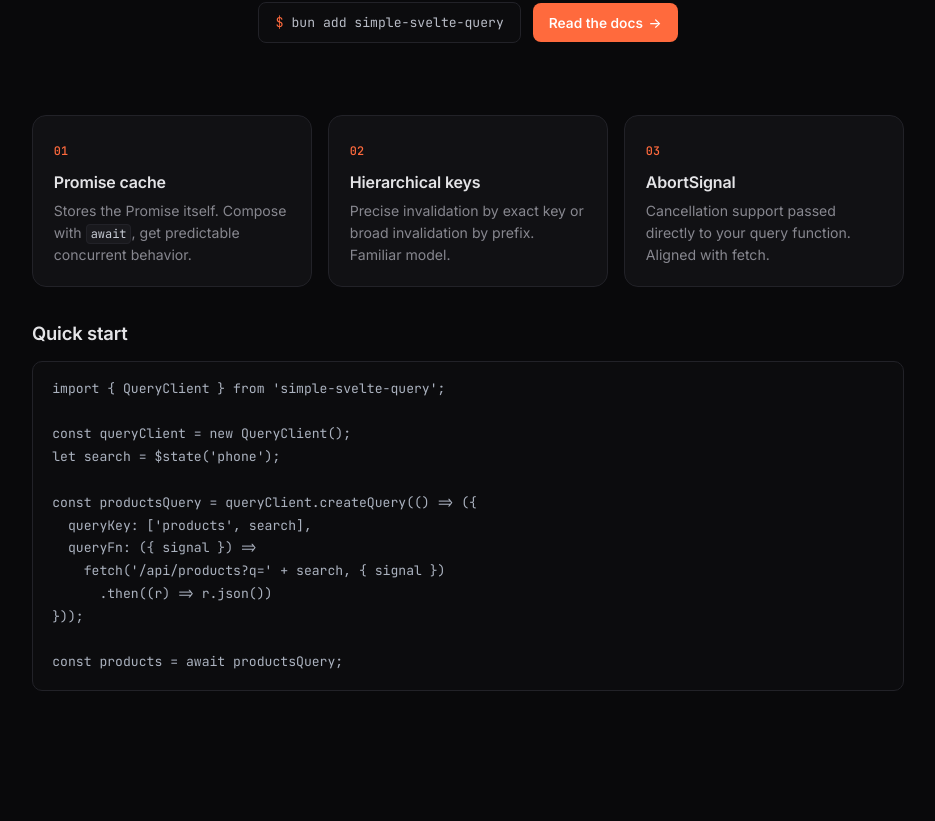
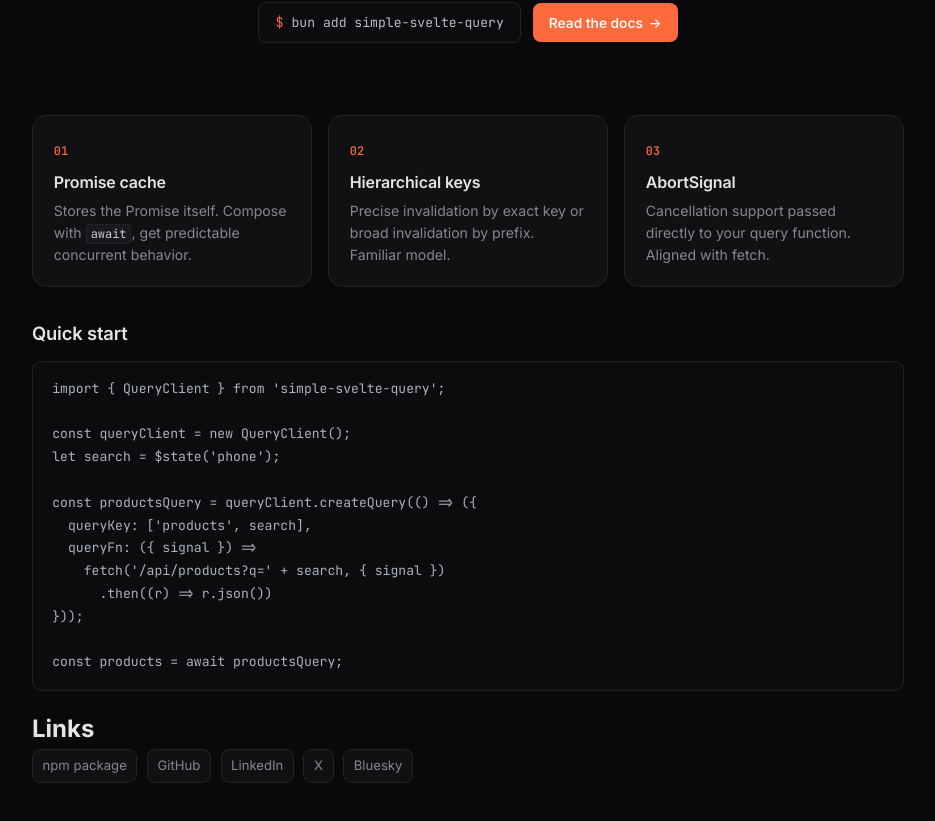
Before and after one commit to Thiagolino8/simple-svelte-query, a SvelteKit app: page / in a window 1280 px wide. Shown: the part 373-1194 px from the top of the page, without its empty margins (172-1107 px from the left). Before the commit the page ends 1144 px from the top, so only its background shows below. Built offline with nearby package versions, Linux system fonts and the light colour scheme.

Commit message:
Add links section to README and Svelte component; update package.json with additional links

```diff
--- a/src/routes/+page.svelte
+++ b/src/routes/+page.svelte
@@ -63,6 +63,25 @@
 <section class="example-section">
 	<h2>Quick start</h2>
 	<pre><code>{quickExample}</code></pre>
+</section>
+
+<section class="links-section">
+	<h2>Links</h2>
+	<div class="links-grid">
+		<a href="https://www.npmjs.com/package/simple-svelte-query" target="_blank" rel="noreferrer"
+			>npm package</a
+		>
+		<a href="https://github.com/thiagolino8" target="_blank" rel="noreferrer">GitHub</a>
+		<a
+			href="https://www.linkedin.com/in/thiago-lino-gomes-5812581bb"
+			target="_blank"
+			rel="noreferrer">LinkedIn</a
+		>
+		<a href="https://x.com/Thiagolinog" target="_blank" rel="noreferrer">X</a>
+		<a href="https://bsky.app/profile/thiagolino8.bsky.social" target="_blank" rel="noreferrer"
+			>Bluesky</a
+		>
+	</div>
 </section>
 
 <style>
@@ -252,6 +271,35 @@
 		letter-spacing: -0.01em;
 	}
 
+	.links-section {
+		margin-top: 1.2rem;
+	}
+
+	.links-grid {
+		display: flex;
+		flex-wrap: wrap;
+		gap: 0.6rem;
+	}
+
+	.links-grid a {
+		display: inline-flex;
+		text-decoration: none;
+		padding: 0.35rem 0.6rem;
+		border-radius: 8px;
+		border: 1px solid var(--border);
+		background: var(--surface);
+		color: var(--text-2);
+		font-size: 0.82rem;
+		transition:
+			border-color 150ms,
+			color 150ms;
+	}
+
+	.links-grid a:hover {
+		border-color: var(--border-hover);
+		color: var(--text);
+	}
+
 	@keyframes fadeUp {
 		from {
 			opacity: 0;
--- a/vite.config.ts
+++ b/vite.config.ts
@@ -1,37 +1,6 @@
-import { defineConfig } from 'vitest/config';
-import { playwright } from '@vitest/browser-playwright';
+import { defineConfig } from 'vite';
 import { sveltekit } from '@sveltejs/kit/vite';
 
-process.env.PLAYWRIGHT_BROWSERS_PATH ??= '0';
-
 export default defineConfig({
-	plugins: [sveltekit()],
-	test: {
-		expect: { requireAssertions: true },
-		projects: [
-			{
-				extends: './vite.config.ts',
-				test: {
-					name: 'client',
-					browser: {
-						enabled: true,
-						provider: playwright(),
-						instances: [{ browser: 'chromium', headless: true }]
-					},
-					include: ['src/**/*.svelte.{test,spec}.{js,ts}'],
-					exclude: ['src/lib/server/**']
-				}
-			},
-
-			{
-				extends: './vite.config.ts',
-				test: {
-					name: 'server',
-					environment: 'node',
-					include: ['src/**/*.{test,spec}.{js,ts}'],
-					exclude: ['src/**/*.svelte.{test,spec}.{js,ts}']
-				}
-			}
-		]
-	}
+	plugins: [sveltekit()]
 });
```
Also changed, not shown: package.json (+7 -0 lines), vitest.config.ts (added, +34 -0 lines), 1 other file (tests, documents, lock files or other folders).
